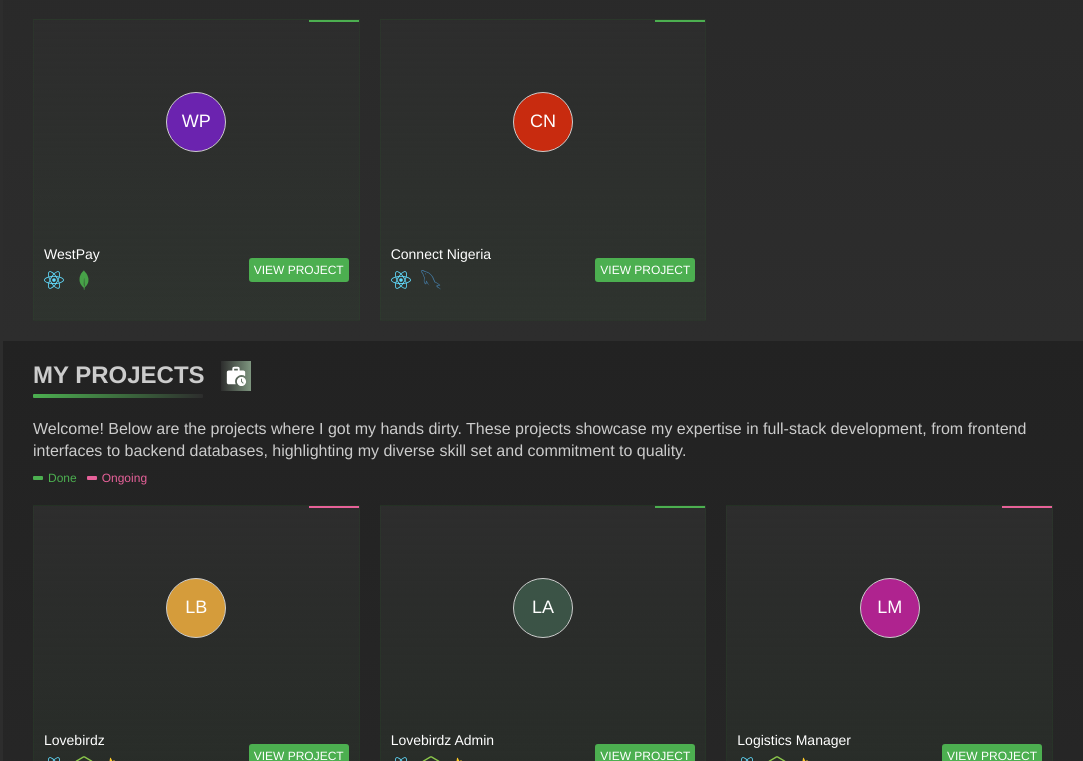
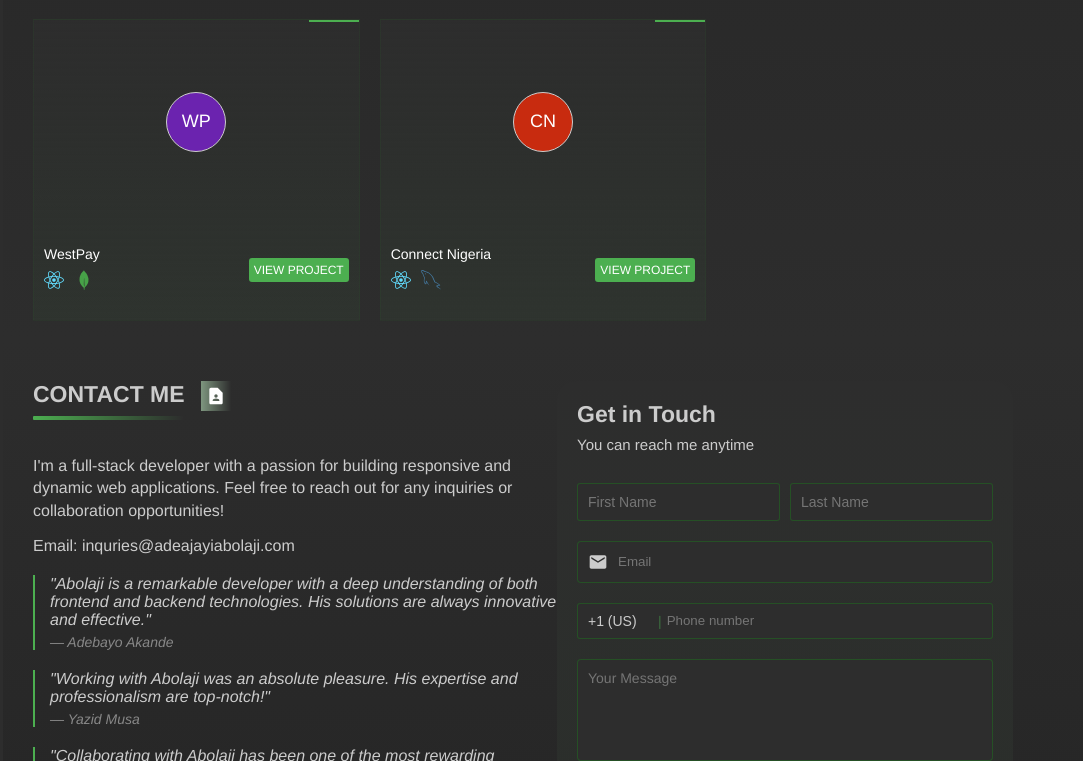
Before and after one commit to abolajii/portfolio-ts, a React (Vite) app: page / in a window 1280 px wide. Shown: the part 2039-2800 px from the top of the page, without its empty margins (197-1280 px from the left). Built offline with nearby package versions, Linux system fonts and the light colour scheme.

Commit message:
first commit

```diff
--- a/src/components/ChildrenContainer.tsx
+++ b/src/components/ChildrenContainer.tsx
@@ -1,4 +1,5 @@
 import About from "../pages/About";
+import Contact from "../pages/Contact";
 import Home from "../pages/Home";
 import React from "react";
 import Work from "../pages/Work";
@@ -55,7 +56,7 @@ const ChildrenContainer: React.FC<ChildrenProp> = ({
         <Work />
       </div>
       <div ref={(el) => (sectionsRefs.current[4] = el)}>
-        <Work />
+        <Contact />
       </div>
     </>
   );
```
